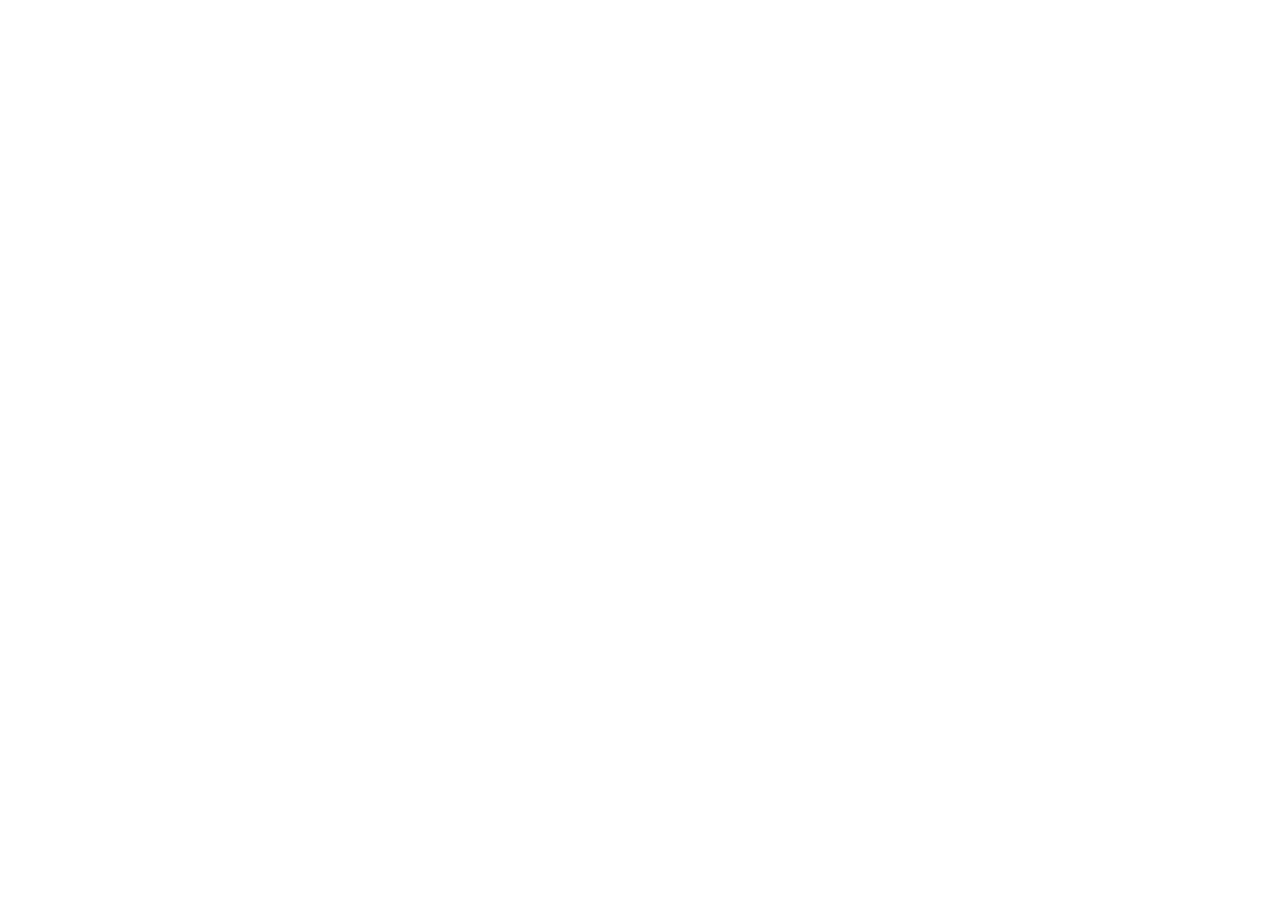
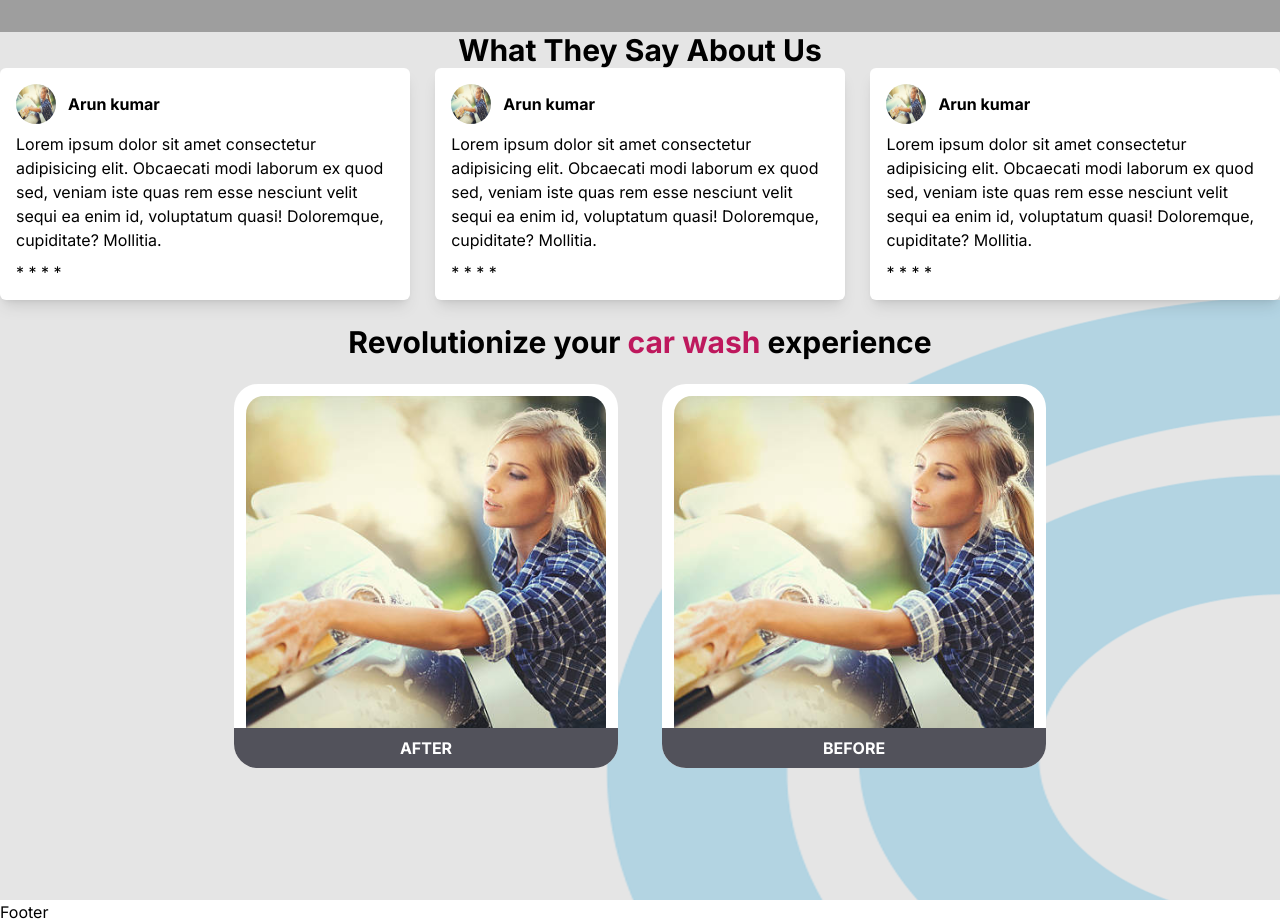
Before and after one commit to abhinay-chaturvedi/car-washing-freelance, a Next.js app: page / in a window 1280 px wide. Shown: the part 2080-3004 px from the top of the page. Before the commit the page ends 2012 px from the top, so only its background shows below. Built offline with nearby package versions, Linux system fonts and the light colour scheme; grey boxes are pictures that could not be loaded.

Commit message:
done with client say , before and after section

```diff
--- /dev/null
+++ b/app/_components/CarWashExperience.tsx
@@ -0,0 +1,52 @@
+import Image from "next/image";
+import React from "react";
+
+const CarWashExperience = () => {
+  return (
+    <div className="tw-w-full tw-relative tw-h-[600px] tw-bg-customeBackground">
+      <Image
+        className="-tw-z-10"
+        alt=""
+        src={"/images/car-wash-exp.png"}
+        // objectFit='contain'
+        layout="fill"
+      />
+      <div className="tw-max-w-7xl tw-p-2 tw-m-auto tw-h-full">
+        <div className="tw-flex tw-gap-6 tw-h-full tw-flex-col tw-mt-4">
+          <span className="tw-font-bold tw-text-3xl tw-text-center">
+            Revolutionize your{" "}
+            <span className="tw-text-pink-700">car wash</span> experience
+          </span>
+          <div className="tw-flex tw-gap-11 tw-justify-center">
+            <div className="tw-flex-1 tw-bg-white tw-aspect-square tw-max-w-96 tw-rounded-3xl tw-relative">
+              <Image
+                className="tw-rounded-[30px] tw-p-3 tw-z-0"
+                alt=""
+                src={"/images/before-wash.jpg"}
+                objectFit="cover"
+                layout="fill"
+              />
+              <div className="tw-bg-zinc-600 tw-p-2 tw-text-center tw-z-10 tw-bottom-0 tw-rounded-b-3xl tw-absolute tw-w-full">
+                <span className="tw-text-white tw-font-bold">AFTER</span>
+              </div>
+            </div>
+            <div className="tw-flex-1 tw-bg-white tw-aspect-square tw-max-w-96 tw-rounded-3xl tw-relative">
+              <Image
+                className="tw-rounded-[30px] tw-p-3"
+                alt=""
+                src={"/images/before-wash.jpg"}
+                objectFit="cover"
+                layout="fill"
+              />
+              <div className="tw-bg-zinc-600 tw-p-2 tw-text-center tw-z-10 tw-bottom-0 tw-rounded-b-3xl tw-absolute tw-w-full">
+                <span className="tw-text-white tw-font-bold">BEFORE</span>
+              </div>
+            </div>
+          </div>
+        </div>
+      </div>
+    </div>
+  );
+};
+
+export default CarWashExperience;
--- a/app/_components/FirstCarWash.tsx
+++ b/app/_components/FirstCarWash.tsx
@@ -3,7 +3,7 @@
 
 const FirstCarWash = () => {
   return (
-    <div className="tw-w-full tw-relative tw-h-[400px]">
+    <div className="tw-w-full tw-relative tw-h-[500px]">
       <Image
         className="-tw-z-10"
         alt=""
--- /dev/null
+++ b/app/_components/clientsays/ClientSayCard.tsx
@@ -0,0 +1,30 @@
+import Image from "next/image";
+import React from "react";
+
+const ClientSayCard = () => {
+  return (
+    <div className="tw-w-[32%] tw-shrink-0 tw-bg-white tw-rounded-md tw-shadow-lg tw-p-4">
+      <div className="tw-flex tw-items-center tw-gap-3 tw-mb-2">
+        <div className="tw-w-10 tw-h-10 tw-relative">
+          <Image
+            className="tw-rounded-[50%]"
+            alt=""
+            layout="fill"
+            src={"/images/before-wash.jpg"}
+          />
+        </div>
+        <span className="tw-font-bold">Arun kumar</span>
+      </div>
+      <div className="tw-mb-2">
+        <span>
+          Lorem ipsum dolor sit amet consectetur adipisicing elit. Obcaecati
+          modi laborum ex quod sed, veniam iste quas rem esse nesciunt velit
+          sequi ea enim id, voluptatum quasi! Doloremque, cupiditate? Mollitia.
+        </span>
+      </div>
+      <div>* * * *</div>
+    </div>
+  );
+};
+
+export default ClientSayCard;
--- /dev/null
+++ b/app/_components/clientsays/index.tsx
@@ -0,0 +1,22 @@
+import React from 'react'
+import ClientSayCard from './ClientSayCard'
+
+const ClientSays = () => {
+  return (
+    <div className="tw-bg-customeBackground">
+        <div className="tw-max-w-7xl tw-m-auto">
+            <span className="tw-text-center tw-block tw-font-bold tw-text-3xl">What They Say About Us</span>
+            <div className="tw-flex tw-justify-between tw-gap-2">
+                <ClientSayCard/>
+                <ClientSayCard/>
+                <ClientSayCard/>
+                {/* <ClientSayCard/>
+                <ClientSayCard/>
+                <ClientSayCard/> */}
+            </div>
+        </div>
+    </div>
+  )
+}
+
+export default ClientSays
--- a/app/page.tsx
+++ b/app/page.tsx
@@ -3,6 +3,9 @@
 import Pricing from "./_components/pricing";
 import NavBar from "@/components/navbar";
 import FirstCarWash from "./_components/FirstCarWash";
+import CarWashExperience from "./_components/CarWashExperience";
+import ClientSays from "./_components/clientsays";
+import Footer from "@/components/footer";
 
 export default function Home() {
   return (
@@ -11,6 +14,9 @@
       <HeroSection/>
       <Pricing/>
       <FirstCarWash/>
+      <ClientSays/>
+      <CarWashExperience/>
+      <Footer/>
     </div>
   );
 }
--- /dev/null
+++ b/components/footer/index.tsx
@@ -0,0 +1,9 @@
+import React from 'react'
+
+const Footer = () => {
+  return (
+    <div>Footer</div>
+  )
+}
+
+export default Footer
--- a/tailwind.config.ts
+++ b/tailwind.config.ts
@@ -14,7 +14,11 @@
         "gradient-conic":
           "conic-gradient(from 180deg at 50% 50%, var(--tw-gradient-stops))",
       },
+      colors: {
+        customeBackground: "rgb(0, 0, 0, 0.1)"
+      }
     },
+
   },
   plugins: [],
 };
```
Also changed, not shown: public/images/before-wash.jpg (added), public/images/car-wash-exp.png (added).
